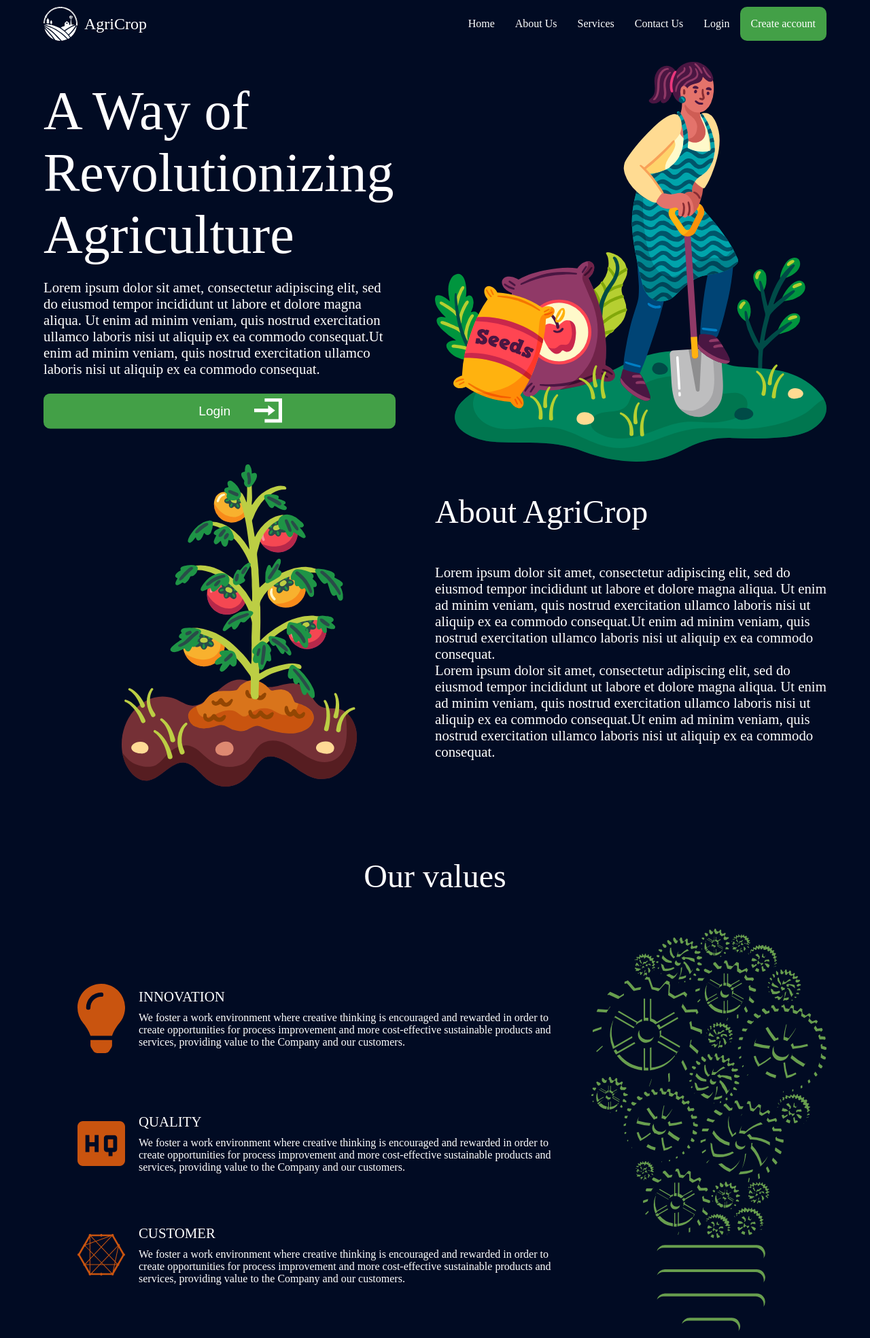
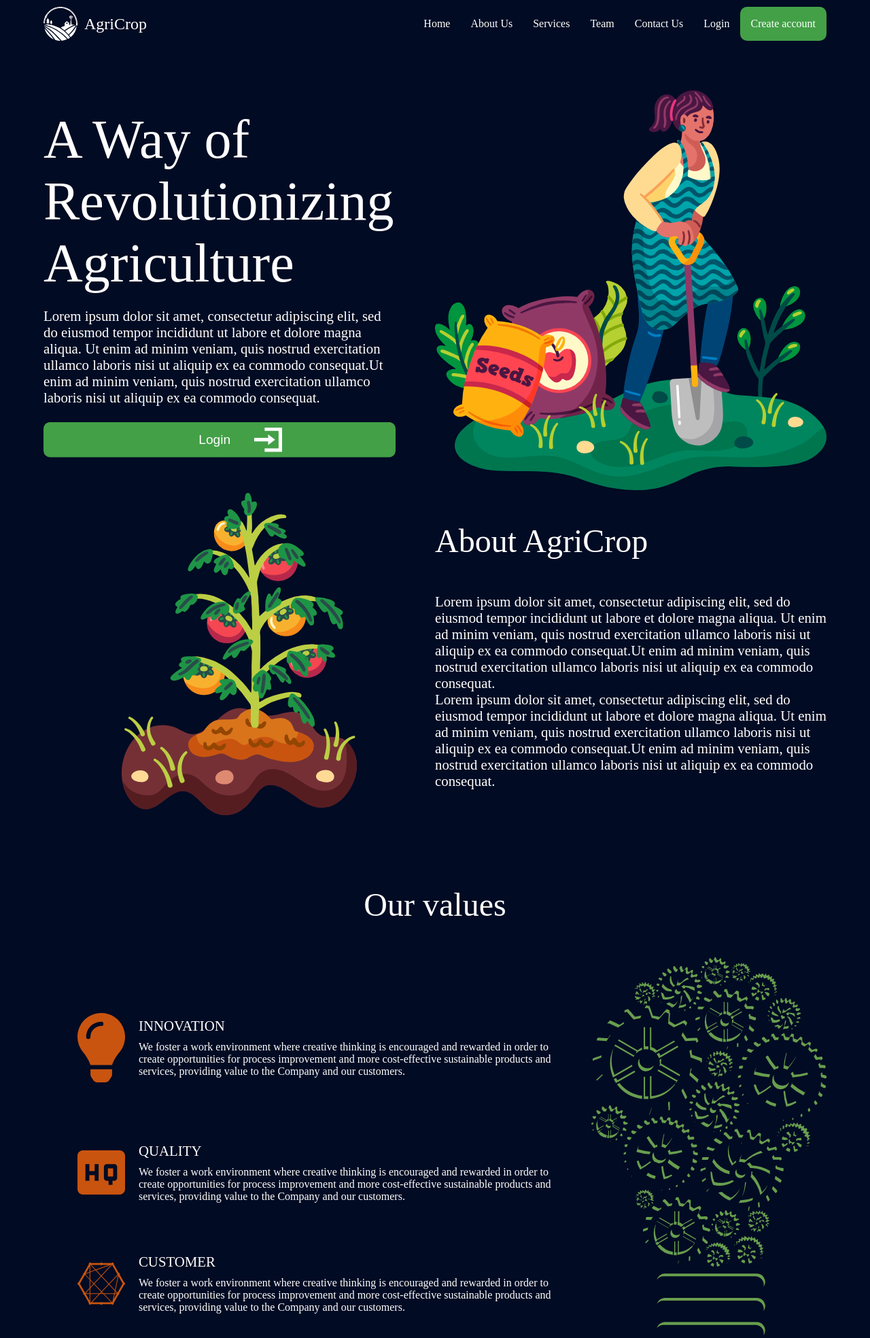
Before and after one commit to Akwasi123/AgriCrop, a PHP site: page /view/homepage.html in a window 1280 px wide. Shown: the top 1968 px of the page at 68% size. Run offline with PHP 8.4, Linux system fonts and the light colour scheme.

Commit message:
minor updates

```diff
--- a/css/style.css
+++ b/css/style.css
@@ -2,6 +2,10 @@
     margin: 0;
     padding: 0;
     box-sizing: border-box;
+}
+
+html{
+    scroll-behavior: smooth;
 }
 
 :root{
@@ -12,15 +16,14 @@
 body{
     background-color: #010B23;
     overflow-x: hidden;
-    position: relative;
-    scroll-behavior: smooth;
+    /* position: relative; */
 }
 
 
 .presentation{
     display: block;
     width: 90%;
-    margin: auto;
+    margin: 100px auto;
     text-align: center;
 }
 
--- a/view/about.html
+++ b/view/about.html
@@ -35,6 +35,7 @@
                     <li><a href="homepage.html" class=" t-link">Home</a></li>
                     <li><a href="about.html" class=" t-link">About Us</a></li>
                     <li><a href="services.html" class=" t-link">Services</a></li>
+                    <li><a href="team.html" class=" t-link">Team</a></li>
                     <li><a href="contact.html" class=" t-link">Contact Us</a></li>
                     <li><a href="login.html" class=" t-link">Login</a></li>
                     <li id="createacc"><a href="signup.html" class="t-link">Create account</a></li>
--- a/view/contact.html
+++ b/view/contact.html
@@ -35,6 +35,7 @@
                     <li><a href="homepage.html" class=" links">Home</a></li>
                     <li><a href="about.html" class=" links">About Us</a></li>
                     <li><a href="services.html" class=" links">Services</a></li>
+                    <li><a href="team.html" class=" links">Team</a></li>
                     <li><a href="contact.html" class=" links">Contact Us</a></li>
                     <li><a href="login.html" class=" links">Login</a></li>
                     <li id="createacc"><a href="signup.html" class="links">Create account</a></li>
--- a/view/homepage.html
+++ b/view/homepage.html
@@ -33,10 +33,11 @@
             <!-- nav links -->
             <nav>
                 <ul class="navlinks">
-                    <li><a href="homepage.html" class="links">Home</a></li>
-                    <li><a href="about.html" class="links">About Us</a></li>
-                    <li><a href="services.html" class="links">Services</a></li>
-                    <li><a href="contact.html" class="links">Contact Us</a></li>
+                    <li><a href="#home" class="links">Home</a></li>
+                    <li><a href="#about" class="links">About Us</a></li>
+                    <li><a href="#services" class="links">Services</a></li>
+                    <li><a href="team.html" class="links">Team</a></li>
+                    <li><a href="#contact" class="links">Contact Us</a></li>
                     <li><a href="login.html" class="links">Login</a></li>
                     <li id="createacc"><a href="signup.html" class="links">Create account</a></li>
                 </ul>
@@ -49,7 +50,7 @@
 
     <!-- main content -->
     <main>
-        <section class="presentation">
+        <section class="presentation" id="home">
             <!-- intro text -->
             <div class="intro-header">
                 <p class="large">A Way of Revolutionizing Agriculture</p>
@@ -68,7 +69,7 @@
         </section>
 
         <!-- section 2 About section-->
-        <section class="mb-content">
+        <section class="mb-content" id="about">
             <!-- heading -->
             <div class="ab-content">
                 <p class="heading ab-heading">About AgriCrop</p>
@@ -87,7 +88,7 @@
 
 
         <!-- start of values section -->
-        <section class="v-values">
+        <section class="v-values" id="values">
             <!-- heading -->
             <p class="heading">Our values</p>
 
@@ -143,7 +144,7 @@
         </section>
 
         <!-- services section -->
-        <section class="sc-content">
+        <section class="sc-content" id="services">
             <!-- heading -->
             <p class="heading">What we offer?</p>
 
@@ -186,7 +187,7 @@
         <!-- end of services section -->
 
         <!-- Additional services -->
-        <section class="as-content">
+        <section class="as-content" id="ad-services">
             <!-- heading -->
             <p class="heading">Additional Services</p>
 
@@ -209,7 +210,7 @@
 
 
         <!-- join us section -->
-        <section class="join-us">
+        <section class="join-us" id="joinus">
             <div class="inner">
                 <!-- intro text -->
                 <div class="intro-header">
@@ -224,7 +225,7 @@
                 <!-- closing text -->
                 <div class="c-text">
                     <p class="medium medium-left">Lorem ipsum dolor sit amet, consectetur adipiscing elit, sed do eiusmod tempor incididunt ut labore et dolore magna aliqua. Ut enim ad minim veniam, quis nostrud exercitation ullamco laboris nisi ut aliquip ex ea commodo consequat.Ut enim ad minim veniam, quis nostrud exercitation ullamco laboris nisi ut aliquip ex ea commodo consequat.</p>
-                    <input type="button" value="Sign Up now!" onclick="document.location.href='homepage.html'">
+                    <input type="button" value="Sign Up now!" onclick="document.location.href='signup.html'">
                 </div>
             </div>
         </section>
--- a/view/index.html
+++ b/view/index.html
@@ -35,6 +35,7 @@
                     <li><a href="homepage.html" class="links">Home</a></li>
                     <li><a href="about.html" class="links">About Us</a></li>
                     <li><a href="services.html" class="links">Services</a></li>
+                    <li><a href="team.html" class="links">Team</a></li>
                     <li><a href="contact.html" class="links">Contact Us</a></li>
                     <li><a href="login.html" class="links">Login</a></li>
                     <li id="createacc"><a href="signup.html" class="links">Create account</a></li>
--- a/view/login.html
+++ b/view/login.html
@@ -36,6 +36,7 @@
                     <li><a href="homepage.html" class="links">Home</a></li>
                     <li><a href="about.html" class="links">About Us</a></li>
                     <li><a href="services.html" class="links">Services</a></li>
+                    <li><a href="team.html" class="links">Team</a></li>
                     <li><a href="login.html" class="links">Contact Us</a></li>
                     <li><a href="contact.html" class="links">Login</a></li>
                     <li id="createacc"><a href="signup.html" class="links">Create account</a></li>
@@ -80,7 +81,7 @@
 
                             <!-- create account and forgot password -->
                             <div class="ques">
-                                <p>Not a member? <a href="">Create an Account</a></p>
+                                <p>Not a member? <a href="signup.html">Create an Account</a></p>
                                 <p><a href="signup.html">Forgot password?</a></p>
                             </div>
                         </form>
--- a/view/services.html
+++ b/view/services.html
@@ -34,6 +34,7 @@
                     <li><a href="homepage.html" class="t-link">Home</a></li>
                     <li><a href="about.html" class="t-link">About Us</a></li>
                     <li><a href="services.html" class=" t-link">Services</a></li>
+                    <li><a href="team.html" class=" t-link">Team</a></li>
                     <li><a href="contact.html" class=" t-link">Contact Us</a></li>
                     <li><a href="login.html" class=" t-link">Login</a></li>
                     <li id="createacc"><a href="signup.html" class="t-link">Create account</a></li>
--- a/view/signup.html
+++ b/view/signup.html
@@ -89,7 +89,7 @@
                             </div>
 
                             <!-- button -->
-                            <input type="button" value="Sign Up">
+                            <input type="button" value="Sign Up" >
 
                             <!-- create account and forgot password -->
                             <div class="ques">
--- a/view/team.html
+++ b/view/team.html
@@ -35,6 +35,7 @@
                     <li><a href="homepage.html" class=" t-link">Home</a></li>
                     <li><a href="about.html" class=" t-link">About Us</a></li>
                     <li><a href="services.html" class=" t-link">Services</a></li>
+                    <li><a href="team.html" class=" t-link">Team</a></li>
                     <li><a href="contact.html" class=" t-link">Contact Us</a></li>
                     <li><a href="login.html" class=" t-link">Login</a></li>
                     <li id="createacc"><a href="signup.html" class="links t-link">Create account</a></li>
```
